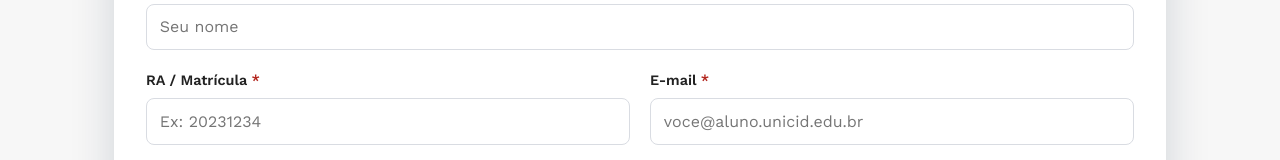
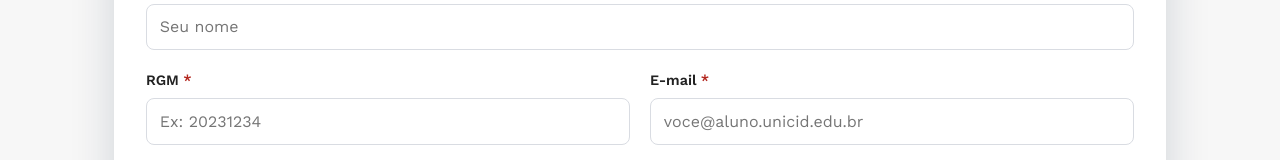
Before and after one commit to gabrielsaldanhadaher/NACE-Interface, a plain HTML site: page index.html in a window 1280 px wide. Shown: the part 593-753 px from the top of the page. Drawn offline with nearby package versions, Linux system fonts and the light colour scheme.

Commit message:
fix: update label from 'RA / Matrícula' to 'RGM' in adaptation request form

```diff
--- a/index.html
+++ b/index.html
@@ -76,7 +76,7 @@
 
         <div class="grade-campos grade-campos-2">
           <div class="grupo-campo">
-            <label class="rotulo-campo" for="ra-matricula">RA / Matrícula <span class="marcador-obrigatorio"
+            <label class="rotulo-campo" for="ra-matricula">RGM <span class="marcador-obrigatorio"
                 aria-hidden="true">*</span><span class="oculto-visualmente"> (obrigatório)</span></label>
             <input class="campo-texto" type="text" id="ra-matricula" name="ra-matricula" placeholder="Ex: 20231234"
               required aria-required="true" aria-describedby="nota-obrigatorio">
```
